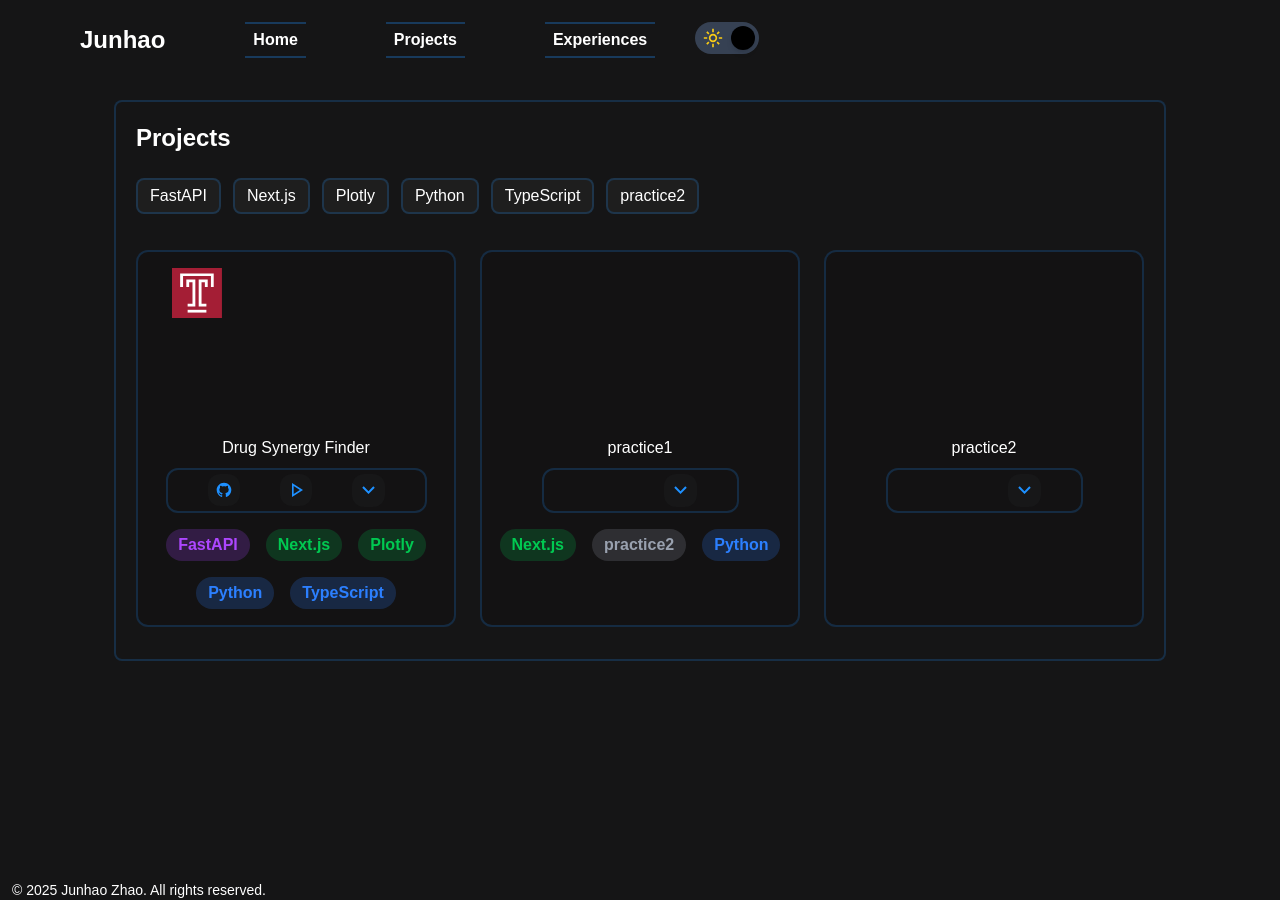
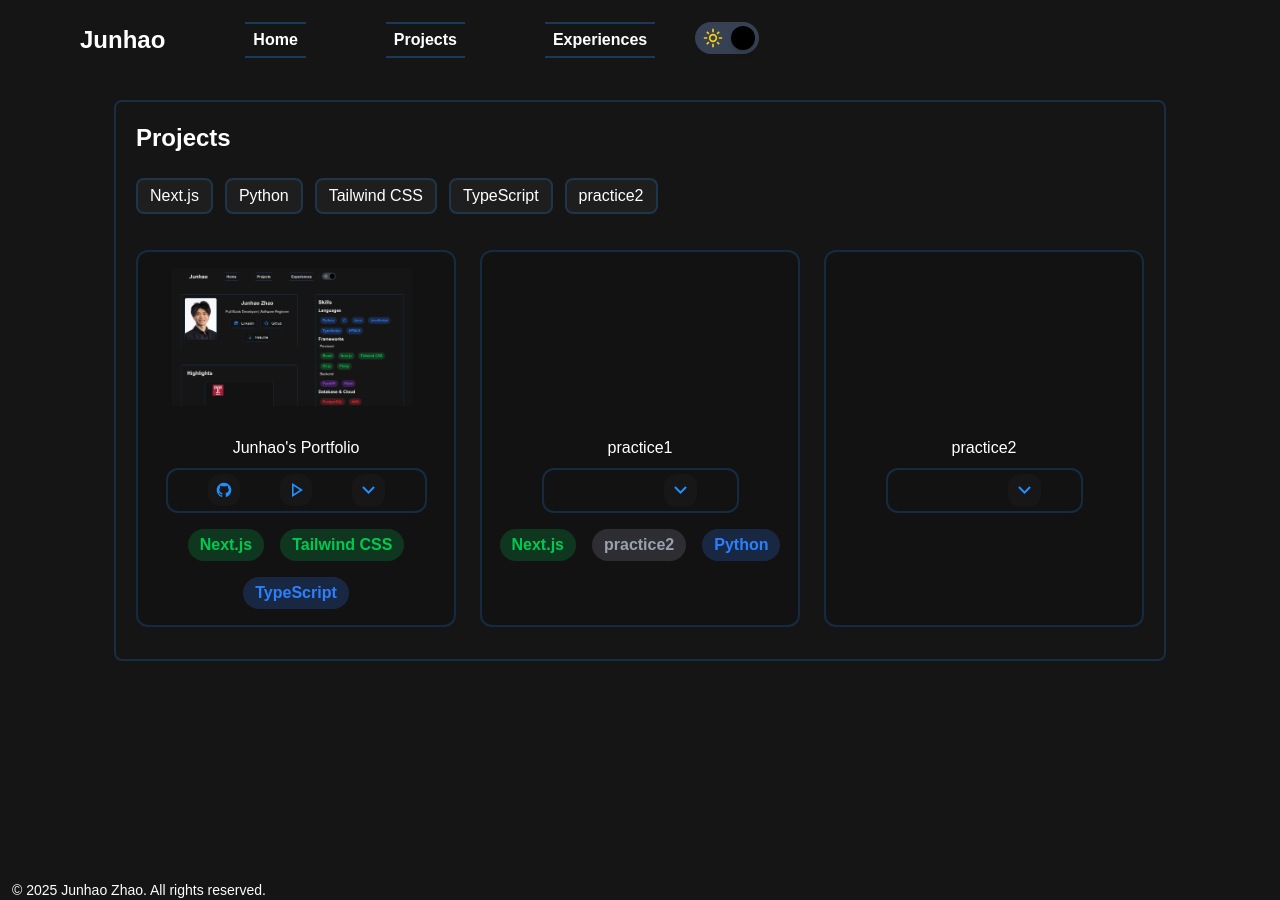
Before and after one commit to jzhao234/JunhaoZhao_Portfolio, a Next.js app: page /projects in a window 1280 px wide. Built offline with nearby package versions, Linux system fonts and the light colour scheme.

Commit message:
personal portfolio project added

```diff
--- a/src/components/Project/ProjectCard.tsx
+++ b/src/components/Project/ProjectCard.tsx
@@ -8,16 +8,16 @@ import ProjectItem from "../../components/Project/ProjectItem";
 export default function ProjectCard() {
   const projects = [
     {
-      id: "synergy",
-      image: (<Image src = "/logo/Temple-Logo-T-Header.svg" alt = "Temple"width={50} height={50} />),
-      name: "Drug Synergy Finder",
-      description1: "- Built a full-stack web application using Next.js, Tailwind CSS, and FastAPI to calculate and visualize drug synergies using interactive data visualizations for cancer treatment research",
-      description2: "- Helped refine drug synergy models by contributing code, analyzing outputs, and proposing algorithmic improvements based on outputs using experimental data from research team",
-      description3: "- Provided technical insights in journal talks and weekly lab meetings to improve research outcomes",
-      skills: ["Next.js", "TypeScript", "Python", "Plotly", "FastAPI"],
-      sections: ["Frontend", "Language", "Language", "Frontend", "Backend"],
+      id: "JunhaoPortfolio",
+      image: (<Image src = "/projects/Junhao_Portfolio.png" alt = "Junhao's Portfolio" width={300} height={100} />),
+      name: "Junhao's Portfolio",
+      description1: "- Built a personal portfolio using Next.js, TypeScript, and Tailwind CSS",
+      description2: "- Deployed project using vercel",
+      description3: "- Learned to adapt application to different display sizes",
+      skills: ["Next.js", "TypeScript", "Tailwind CSS"],
+      sections: ["Frontend", "Language", "Tailwind CSS"],
       githubLink: "https://github.com/jzhao234/JunhaoZhao_Portfolio",
-      demoLink: "https://junhao-zhao-portfolio.vercel.app/experiences",
+      demoLink: "https://junhao-zhao-portfolio.vercel.app",
     },
     {
       id: "practice1",
```
Also changed, not shown: public/projects/Junhao_Portfolio.png (added).
